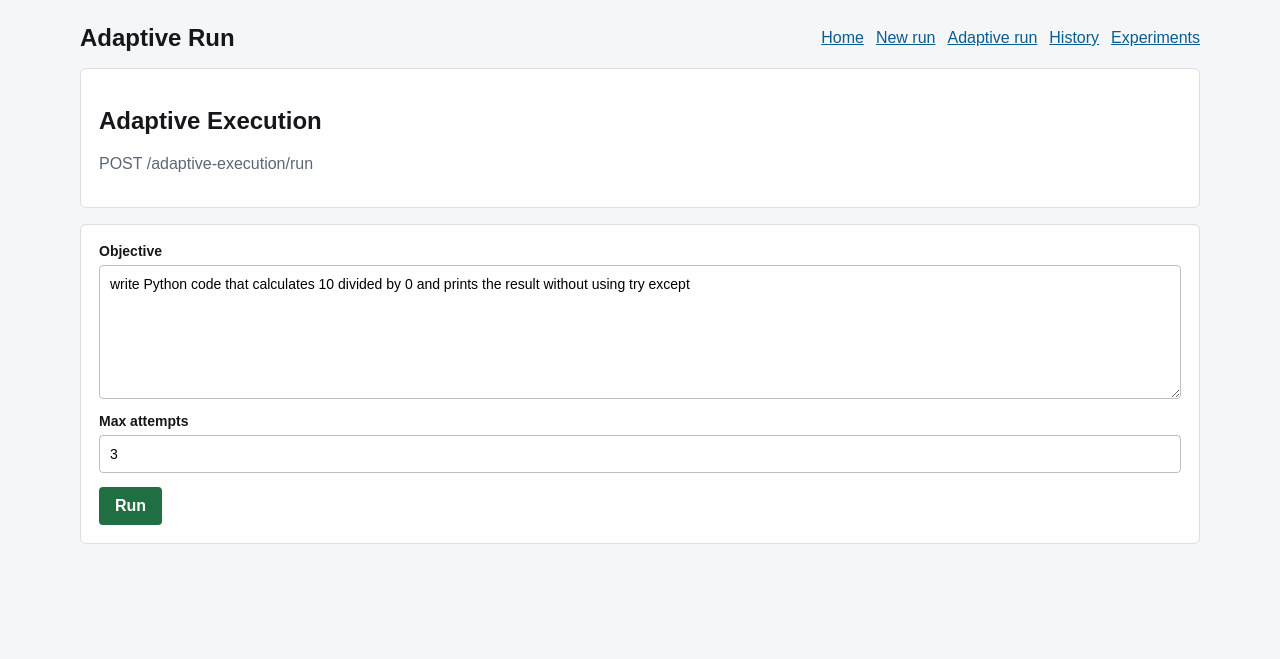
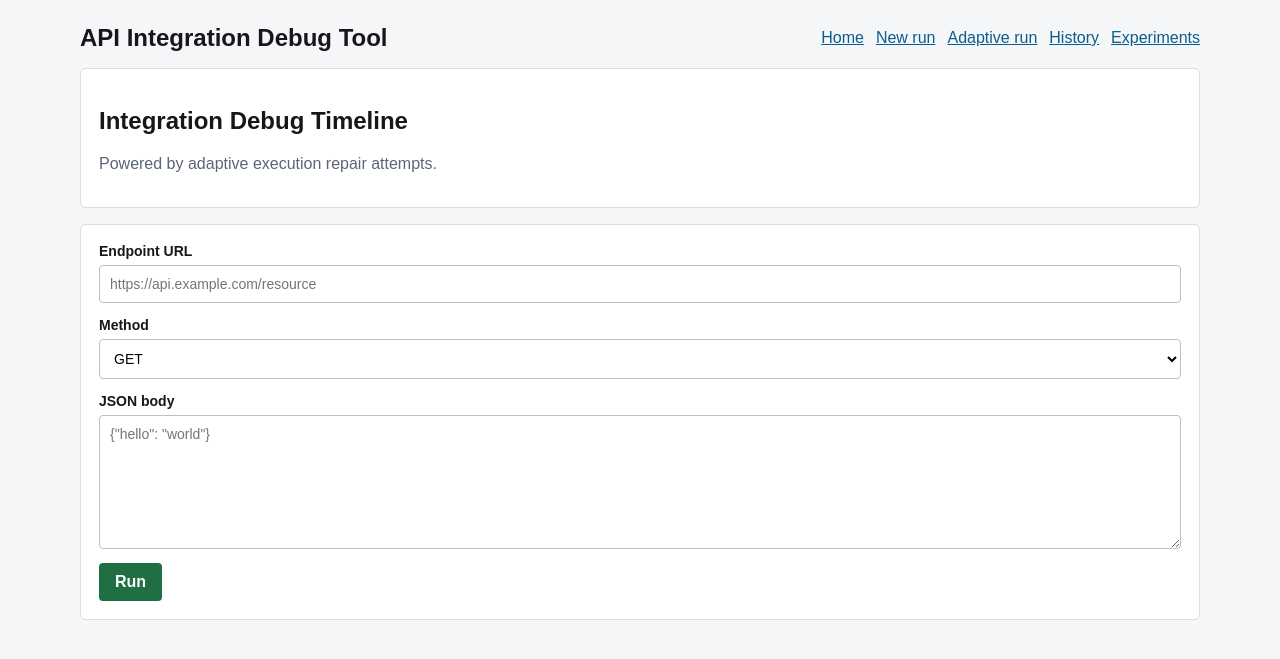
Before and after one commit to Slyog/lightwell-runtime-agent, a FastAPI app: page /adaptive-run in a window 1280 px wide. Shown: the top 659 px of the page. Run offline with FastAPI, Linux system fonts and the light colour scheme.

Commit message:
feat: update adaptive run page to API Integration Debug Tool with new input fields and improved attempt rendering

```diff
--- a/templates/adaptive_run.html
+++ b/templates/adaptive_run.html
@@ -3,33 +3,41 @@
 <head>
   <meta charset="utf-8">
   <meta name="viewport" content="width=device-width, initial-scale=1">
-  <title>Adaptive Run</title>
+  <title>API Integration Debug Tool</title>
   <link rel="stylesheet" href="/static/style.css">
 </head>
 <body>
   <main class="shell">
     <header class="topbar">
-      <h1>Adaptive Run</h1>
+      <h1>API Integration Debug Tool</h1>
       <nav><a href="/">Home</a><a href="/">New run</a><a href="/adaptive-run">Adaptive run</a><a href="/history">History</a><a href="/experiments">Experiments</a></nav>
     </header>
 
     <section class="panel">
-      <h2>Adaptive Execution</h2>
-      <p class="muted">POST /adaptive-execution/run</p>
+      <h2>Integration Debug Timeline</h2>
+      <p class="muted">Powered by adaptive execution repair attempts.</p>
     </section>
 
     <form id="adaptive-form" class="panel">
       <label>
-        Objective
-        <textarea id="objective" name="objective" rows="7">write Python code that calculates 10 divided by 0 and prints the result without using try except</textarea>
+        Endpoint URL
+        <input id="endpoint-url" name="endpoint_url" type="url" placeholder="https://api.example.com/resource" required>
       </label>
 
       <div class="grid">
         <label>
-          Max attempts
-          <input id="max-attempts" name="max_attempts" type="number" min="1" max="10" value="3">
+          Method
+          <select id="method" name="method">
+            <option value="GET">GET</option>
+            <option value="POST">POST</option>
+          </select>
         </label>
       </div>
+
+      <label>
+        JSON body
+        <textarea id="json-body" name="json_body" rows="7" placeholder='{"hello": "world"}'></textarea>
+      </label>
 
       <button id="run-button" type="submit">Run</button>
     </form>
@@ -41,8 +49,9 @@
   <script>
     const endpoint = $adaptive_execution_api_url;
     const form = document.getElementById("adaptive-form");
-    const objectiveInput = document.getElementById("objective");
-    const maxAttemptsInput = document.getElementById("max-attempts");
+    const endpointUrlInput = document.getElementById("endpoint-url");
+    const methodInput = document.getElementById("method");
+    const jsonBodyInput = document.getElementById("json-body");
     const runButton = document.getElementById("run-button");
     const statusPanel = document.getElementById("status-panel");
     const resultPanel = document.getElementById("result-panel");
@@ -68,31 +77,48 @@
 
     function renderMeta(result) {
       return '<section class="result-grid">'
-        + '<div><span>objective</span><strong>' + escapeHtml(result.objective) + '</strong></div>'
         + '<div><span>success</span><strong>' + escapeHtml(result.success) + '</strong></div>'
+        + '<div><span>attempts</span><strong>' + escapeHtml(Array.isArray(result.attempts) ? result.attempts.length : 0) + '</strong></div>'
         + '</section>';
     }
 
-    function renderAttempt(attempt) {
-      const success = Boolean(attempt.success);
-      let details = "";
-      if (success) {
-        details = '<div><span>exit_code</span><strong>' + escapeHtml(attempt.exit_code) + '</strong></div>'
-          + '<div class="wide"><span>stdout</span><pre>' + escapeHtml(attempt.stdout) + '</pre></div>';
-      } else {
-        details = '<div><span>error_type</span><strong>' + escapeHtml(attempt.error_type || "unknown") + '</strong></div>'
-          + '<div><span>strategy</span><strong>' + escapeHtml(attempt.strategy || "none") + '</strong></div>'
-          + '<div class="wide"><span>error_message</span><pre>' + escapeHtml(attempt.error_message) + '</pre></div>'
-          + '<div class="wide"><span>stderr</span><pre>' + escapeHtml(attempt.stderr) + '</pre></div>';
+    function attemptNumber(attempt, index) {
+      return attempt.attempt_number ?? attempt.attempt ?? index + 1;
+    }
+
+    function attemptSucceeded(attempt) {
+      if (typeof attempt.success === "boolean") {
+        return attempt.success;
       }
+      return Number(attempt.exit_code) === 0;
+    }
+
+    function attemptLabel(attempt, index, total) {
+      const success = attemptSucceeded(attempt);
+      if (total > 1 && index > 0) {
+        return success ? "repaired" : "repair failed";
+      }
+      return success ? "success" : "failed";
+    }
+
+    function renderAttempt(attempt, index, attempts) {
+      const success = attemptSucceeded(attempt);
+      const number = attemptNumber(attempt, index);
+      const label = attemptLabel(attempt, index, attempts.length);
 
       return '<article class="adaptive-attempt ' + (success ? "success" : "failure") + '">'
-        + '<div class="attempt-marker">' + escapeHtml(attempt.attempt_number) + '</div>'
+        + '<div class="attempt-marker">' + escapeHtml(number) + '</div>'
         + '<div class="attempt-body">'
-        + '<div class="attempt-heading"><h3>Attempt ' + escapeHtml(attempt.attempt_number) + '</h3><strong>' + (success ? "success" : "failed") + '</strong></div>'
-        + '<div class="result-grid">' + details + '</div>'
+        + '<div class="attempt-heading"><h3>Attempt ' + escapeHtml(number) + ' (' + escapeHtml(label) + ')</h3><strong>' + escapeHtml(label) + '</strong></div>'
         + '<h4>code</h4>'
         + '<pre><code>' + escapeHtml(attempt.code) + '</code></pre>'
+        + '<div class="result-grid">'
+        + '<div class="wide"><span>stdout</span><pre>' + escapeHtml(attempt.stdout) + '</pre></div>'
+        + '<div class="wide"><span>stderr</span><pre>' + escapeHtml(attempt.stderr) + '</pre></div>'
+        + '<div><span>exit_code</span><strong>' + escapeHtml(attempt.exit_code) + '</strong></div>'
+        + '<div><span>error_type</span><strong>' + escapeHtml(attempt.error_type || "none") + '</strong></div>'
+        + '<div><span>strategy</span><strong>' + escapeHtml(attempt.strategy || "none") + '</strong></div>'
+        + '</div>'
         + '</div>'
         + '</article>';
     }
@@ -104,6 +130,15 @@
         : '<p>No attempts returned.</p>';
       resultPanel.className = "panel";
       resultPanel.innerHTML = '<h2>Result</h2>' + renderMeta(result) + '<div class="adaptive-timeline">' + attemptsHtml + '</div>';
+      resultPanel.scrollIntoView({ behavior: "smooth", block: "start" });
+    }
+
+    function buildObjective() {
+      return "Call this API endpoint using Python requests.\n"
+        + "URL: " + endpointUrlInput.value.trim() + "\n"
+        + "Method: " + methodInput.value + "\n"
+        + "Body: " + jsonBodyInput.value.trim() + "\n"
+        + "Print the full response and handle errors.";
     }
 
     form.addEventListener("submit", async (event) => {
@@ -111,11 +146,11 @@
       hideResults();
       showStatus("Running adaptive execution...", "loading");
       runButton.disabled = true;
-      runButton.textContent = "Running";
+      runButton.textContent = "Running...";
 
       const payload = {
-        objective: objectiveInput.value.trim(),
-        max_attempts: Number(maxAttemptsInput.value || 3)
+        objective: buildObjective(),
+        max_attempts: 3
       };
 
       try {
@@ -135,6 +170,7 @@
         renderResult(result);
       } catch (error) {
         showStatus("Request failed: " + error.message, "error");
+        statusPanel.scrollIntoView({ behavior: "smooth", block: "start" });
       } finally {
         runButton.disabled = false;
         runButton.textContent = "Run";
```
